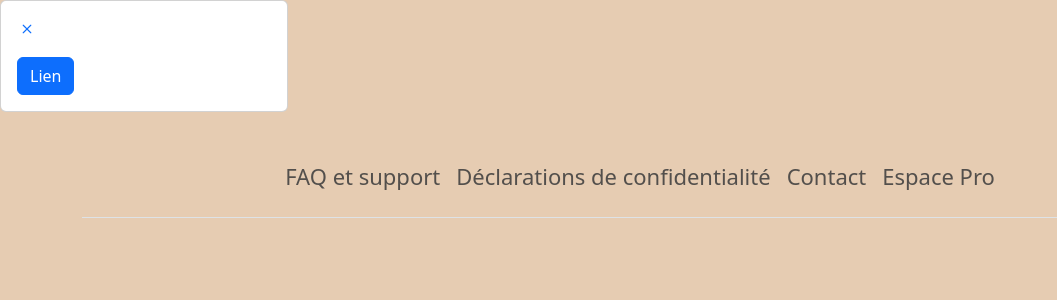
After one commit to Tozano/memoriaCultura, a PHP site: template template/contentTemplate/ownContentCard.php in a window 1280 px wide. The commit adds this page. Shown: the top 300 px of the page, without its empty margins (0-1057 px from the left). Run offline with PHP 8.4, Linux system fonts and the light colour scheme; the template is opened without the code that fills it, so the values that code supplies are empty; some libraries are stand-ins or nearby versions.

Commit message:
Added cards for ownListContent

```diff
--- a/template/contentTemplate/contentRows.php
+++ b/template/contentTemplate/contentRows.php
@@ -8,7 +8,7 @@ for ($i=0; $i < $numberOfFullRows; $i++) {
   <div class="main-container-cards">
   <?php
   for ($j=0; $j < 3; $j++) {
-    include('template/contentTemplate/singleCard.php');
+    include('template/contentTemplate/contentCard.php');
     $cardCounter++;
   }
   ?>
@@ -20,7 +20,7 @@ if ($contentsNumber % 3 != 0) {
   <div class="main-container-cards">
   <?php
   for ($j=$cardCounter; $j < $contentsNumber; $j++) {
-      include('template/contentTemplate/singleCard.php');
+      include('template/contentTemplate/contentCard.php');
       $cardCounter++;
   }
   ?>
--- /dev/null
+++ b/template/contentTemplate/ownContentCard.php
@@ -0,0 +1,9 @@
+<div class="card" style="width: 18rem;">
+      <div class="card-body">
+      <?php
+        echo'<h5 class="card-title">'.$contentsData[$j]['title'].' <a href="index.php?page=removecontent&contentId='.$contentsData[$j]['content_id'].'"><i class="bi bi-x"></i></a></h5>
+        <p class="card-text">'.$contentsData[$j]['content_desc'].'</p>';
+        ?>
+        <a href="#" class="btn btn-primary">Lien</a>
+      </div>
+    </div>
--- a/template/contentTemplate/ownContentRows.php
+++ b/template/contentTemplate/ownContentRows.php
@@ -8,7 +8,7 @@ for ($i=0; $i < $numberOfFullRows; $i++) {
   <div class="main-container-cards">
   <?php
   for ($j=0; $j < 3; $j++) {
-    include('template/contentTemplate/singleCard.php');
+    include('template/contentTemplate/ownContentCard.php');
     $cardCounter++;
   }
   ?>
@@ -20,7 +20,7 @@ if ($contentsNumber % 3 != 0) {
   <div class="main-container-cards">
   <?php
   for ($j=$cardCounter; $j < $contentsNumber; $j++) {
-      include('template/contentTemplate/singleCard.php');
+      include('template/contentTemplate/ownContentCard.php');
       $cardCounter++;
   }
   ?>
```
Also changed, not shown: template/contentTemplate/contentCard.php (renamed from template/contentTemplate/singleCard.php).
